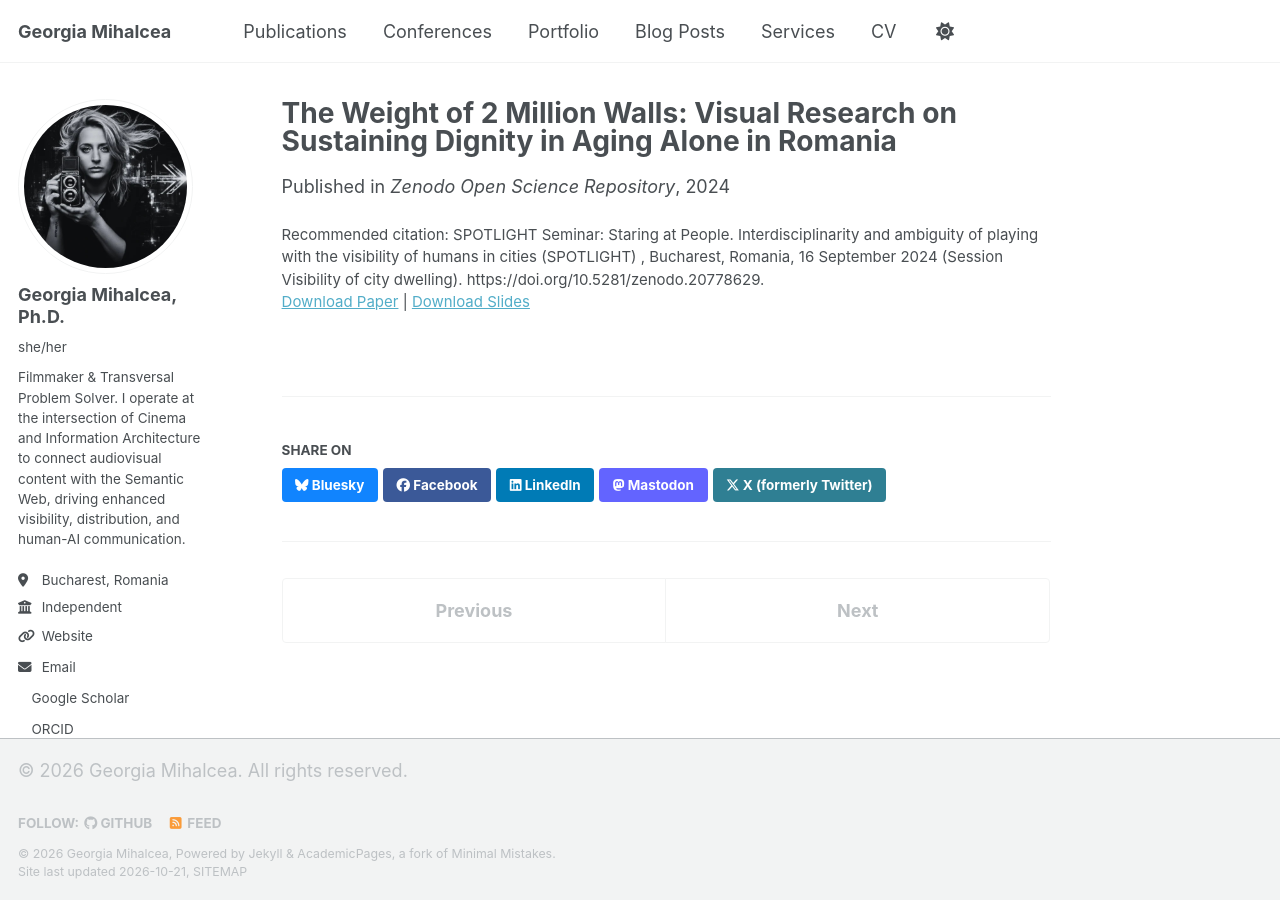
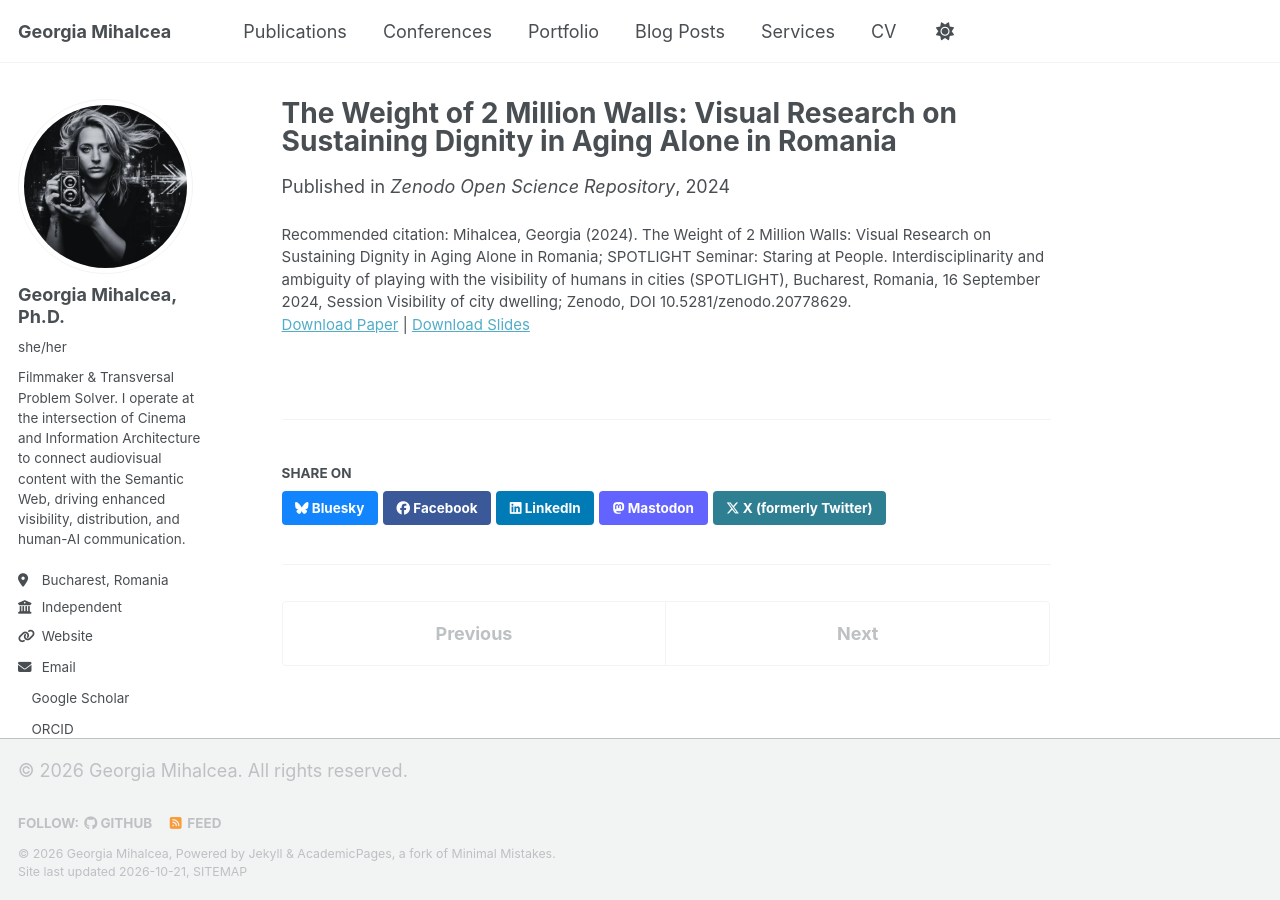
Before and after one commit to GeorgiaMihalcea/georgiamihalcea.github.io, a Jekyll site: the page built from _publications/2024-09-16-visual-research-on-sustaining-dignity.md, in a window 1280 px wide. Built offline with Jekyll 4.4.1, drawn with Linux system fonts in a browser that asks for light colours; a style sheet for code colours, icons or effects is not loaded.

Commit message:
Update citation for visual research publication

```diff
--- a/_publications/2024-09-16-visual-research-on-sustaining-dignity.md
+++ b/_publications/2024-09-16-visual-research-on-sustaining-dignity.md
@@ -8,5 +8,5 @@ date: 2024-09-16
 venue: 'Zenodo Open Science Repository'
 slidesurl: 'https://zenodo.org/records/20778629'
 paperurl: 'https://zenodo.org/records/20778629'
-citation: 'SPOTLIGHT Seminar: Staring at People. Interdisciplinarity and ambiguity of playing with the visibility of humans in cities (SPOTLIGHT) , Bucharest, Romania, 16 September 2024 (Session Visibility of city dwelling). https://doi.org/10.5281/zenodo.20778629.'
+citation: 'Mihalcea, Georgia (2024). The Weight of 2 Million Walls: Visual Research on Sustaining Dignity in Aging Alone in Romania; SPOTLIGHT Seminar: Staring at People. Interdisciplinarity and ambiguity of playing with the visibility of humans in cities (SPOTLIGHT), Bucharest, Romania, 16 September 2024, Session Visibility of city dwelling; Zenodo, DOI 10.5281/zenodo.20778629.'
 ---
```
